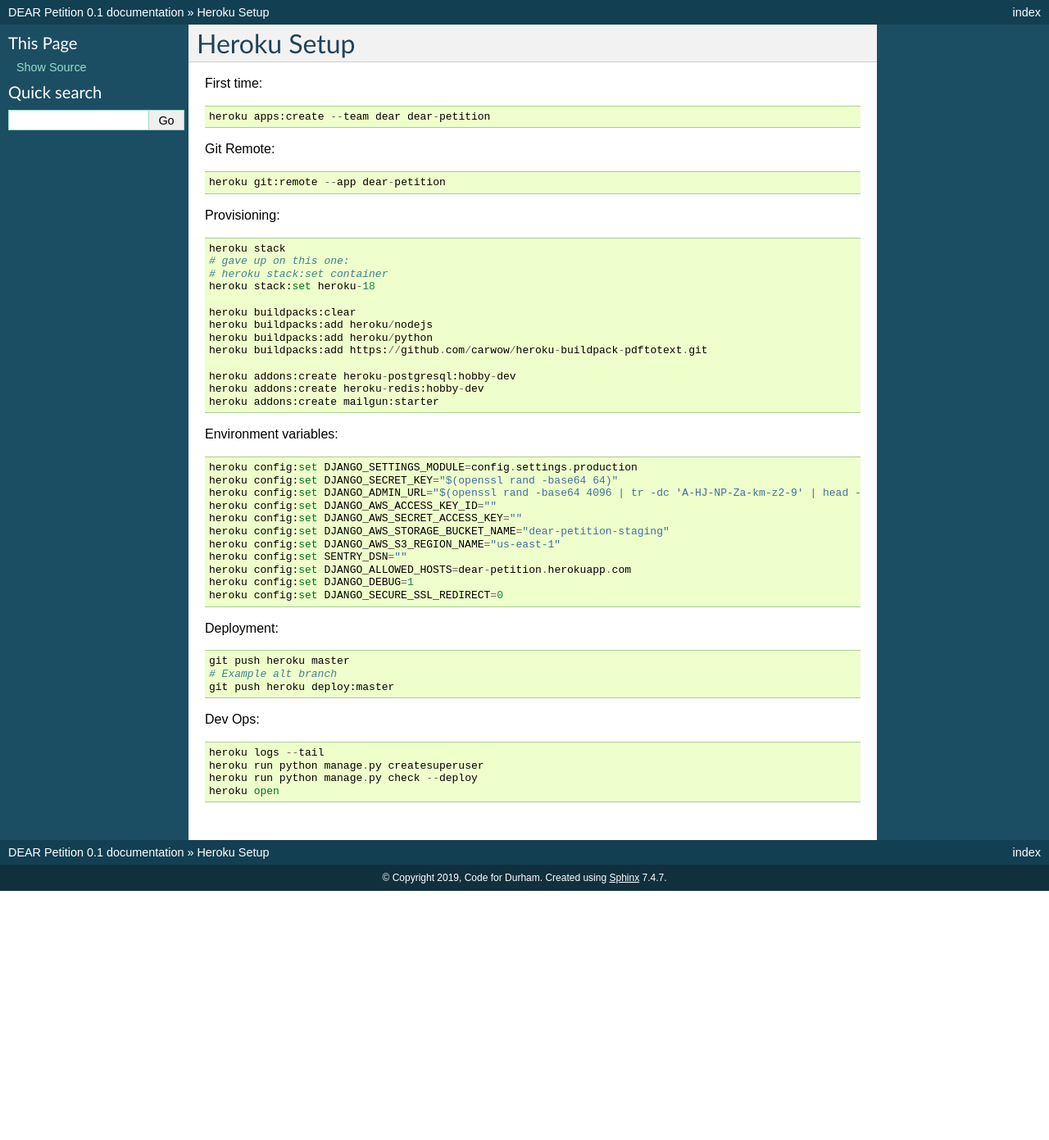
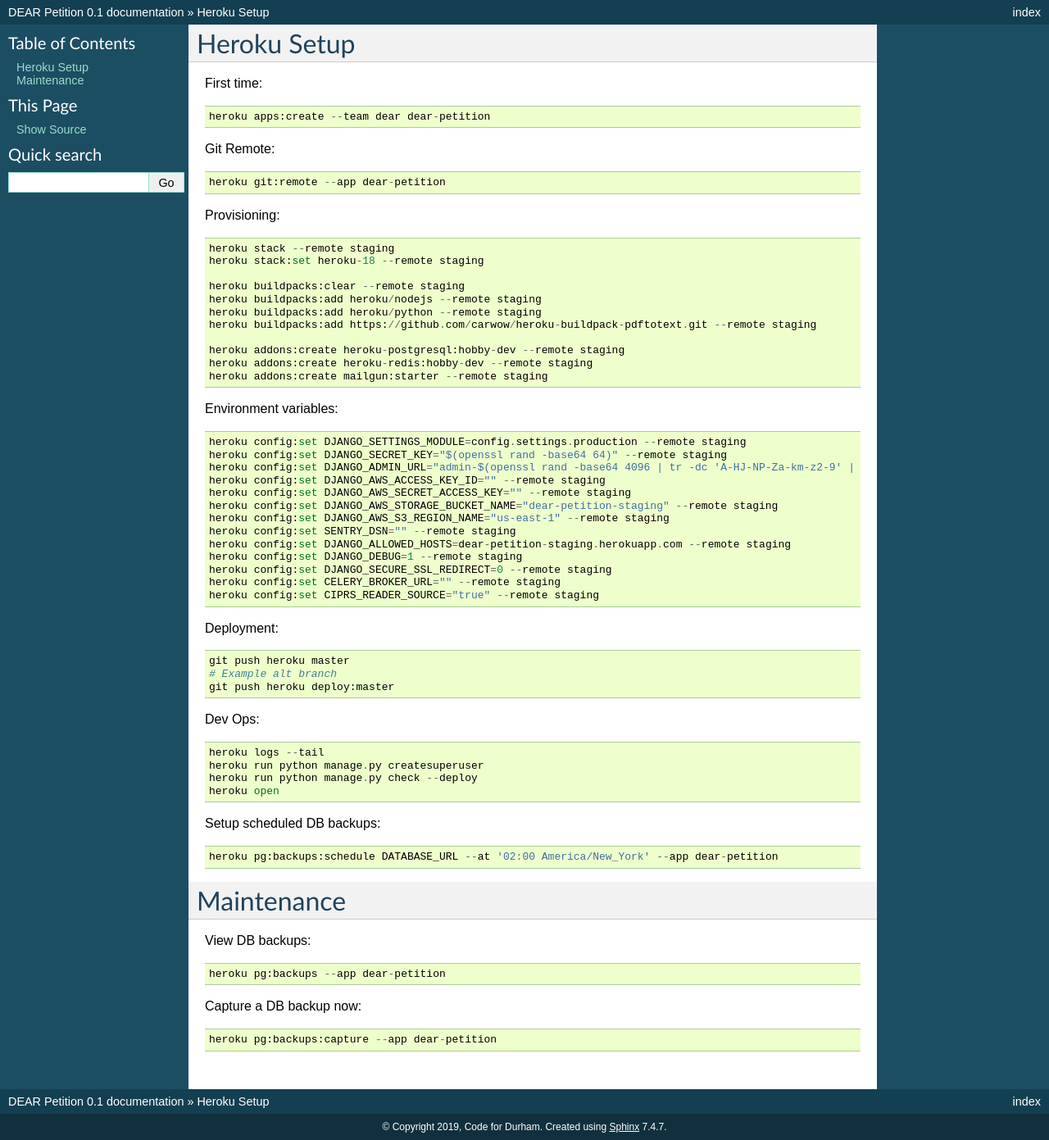
Before and after one commit to deardurham/dear-petition, a Sphinx documentation site: the page built from docs/heroku.rst, in a window 1280 px wide. Shown: the whole page at 82% size. Built offline with Sphinx 7.4.7, drawn with Linux system fonts in a browser that asks for light colours; before the commit the page ends 1087 px from its top, so only the background shows below that.

Commit message:
update heroku docs after setting up staging

```diff
--- a/docs/heroku.rst
+++ b/docs/heroku.rst
@@ -12,33 +12,33 @@
 
 Provisioning::
 
-    heroku stack
-    # gave up on this one:
-    # heroku stack:set container
-    heroku stack:set heroku-18
+    heroku stack --remote staging
+    heroku stack:set heroku-18 --remote staging
 
-    heroku buildpacks:clear
-    heroku buildpacks:add heroku/nodejs
-    heroku buildpacks:add heroku/python
-    heroku buildpacks:add https://github.com/carwow/heroku-buildpack-pdftotext.git
+    heroku buildpacks:clear --remote staging
+    heroku buildpacks:add heroku/nodejs --remote staging
+    heroku buildpacks:add heroku/python --remote staging
+    heroku buildpacks:add https://github.com/carwow/heroku-buildpack-pdftotext.git --remote staging
 
-    heroku addons:create heroku-postgresql:hobby-dev
-    heroku addons:create heroku-redis:hobby-dev
-    heroku addons:create mailgun:starter
+    heroku addons:create heroku-postgresql:hobby-dev --remote staging
+    heroku addons:create heroku-redis:hobby-dev --remote staging
+    heroku addons:create mailgun:starter --remote staging
 
 Environment variables::
 
-    heroku config:set DJANGO_SETTINGS_MODULE=config.settings.production
-    heroku config:set DJANGO_SECRET_KEY="$(openssl rand -base64 64)"
-    heroku config:set DJANGO_ADMIN_URL="$(openssl rand -base64 4096 | tr -dc 'A-HJ-NP-Za-km-z2-9' | head -c 32)/"
-    heroku config:set DJANGO_AWS_ACCESS_KEY_ID=""
-    heroku config:set DJANGO_AWS_SECRET_ACCESS_KEY=""
-    heroku config:set DJANGO_AWS_STORAGE_BUCKET_NAME="dear-petition-staging"
-    heroku config:set DJANGO_AWS_S3_REGION_NAME="us-east-1"
-    heroku config:set SENTRY_DSN=""
-    heroku config:set DJANGO_ALLOWED_HOSTS=dear-petition.herokuapp.com
-    heroku config:set DJANGO_DEBUG=1
-    heroku config:set DJANGO_SECURE_SSL_REDIRECT=0
+    heroku config:set DJANGO_SETTINGS_MODULE=config.settings.production --remote staging
+    heroku config:set DJANGO_SECRET_KEY="$(openssl rand -base64 64)" --remote staging
+    heroku config:set DJANGO_ADMIN_URL="admin-$(openssl rand -base64 4096 | tr -dc 'A-HJ-NP-Za-km-z2-9' | head -c 8)/" --remote staging
+    heroku config:set DJANGO_AWS_ACCESS_KEY_ID="" --remote staging
+    heroku config:set DJANGO_AWS_SECRET_ACCESS_KEY="" --remote staging
+    heroku config:set DJANGO_AWS_STORAGE_BUCKET_NAME="dear-petition-staging" --remote staging
+    heroku config:set DJANGO_AWS_S3_REGION_NAME="us-east-1" --remote staging
+    heroku config:set SENTRY_DSN="" --remote staging
+    heroku config:set DJANGO_ALLOWED_HOSTS=dear-petition-staging.herokuapp.com --remote staging
+    heroku config:set DJANGO_DEBUG=1 --remote staging
+    heroku config:set DJANGO_SECURE_SSL_REDIRECT=0 --remote staging
+    heroku config:set CELERY_BROKER_URL="" --remote staging
+    heroku config:set CIPRS_READER_SOURCE="true" --remote staging
 
 Deployment::
 
@@ -52,3 +52,19 @@
     heroku run python manage.py createsuperuser
     heroku run python manage.py check --deploy
     heroku open
+
+Setup scheduled DB backups::
+
+    heroku pg:backups:schedule DATABASE_URL --at '02:00 America/New_York' --app dear-petition
+
+
+Maintenance
+-----------
+
+View DB backups::
+
+    heroku pg:backups --app dear-petition
+
+Capture a DB backup now::
+
+    heroku pg:backups:capture --app dear-petition
```
